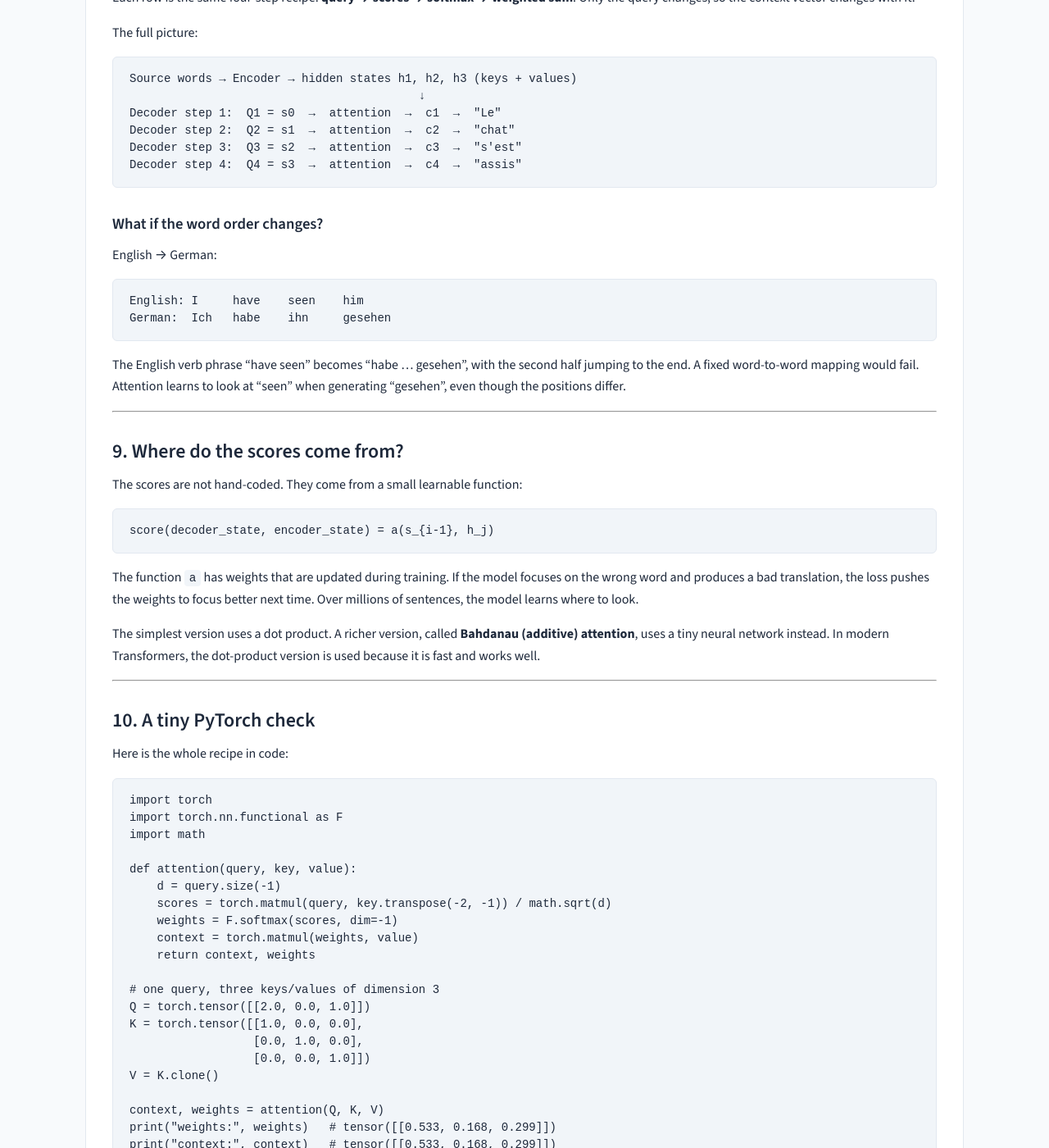
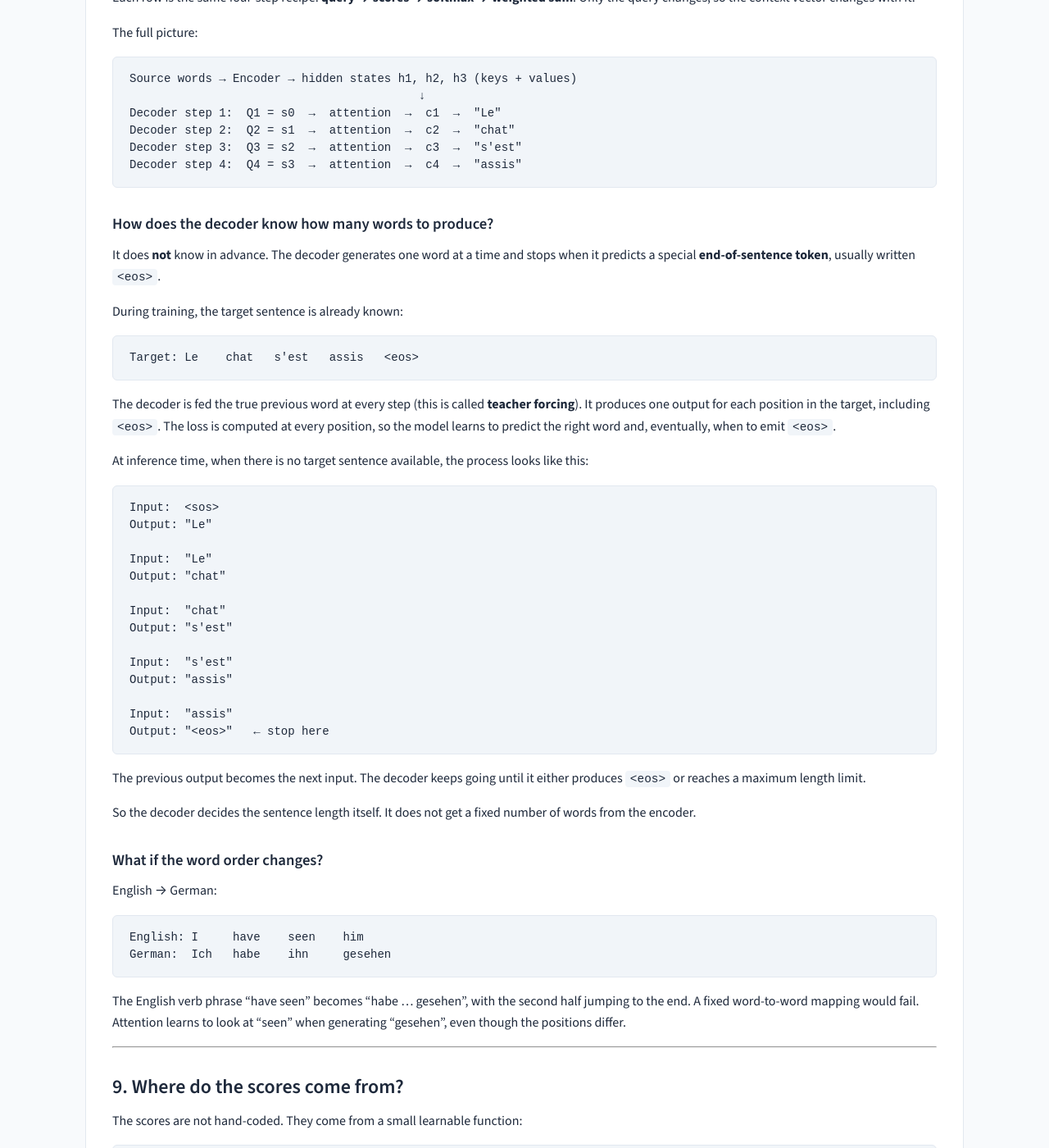
Before and after one commit to rilov/handbook, a Jekyll site: the page built from _topics/DL for GenAI - Part 4 - Math Behind Attention.md, in a window 1280 px wide and 1400 px high, scrolled down 6933 px. Shown: the whole window at 82% size. Built offline with Jekyll 4.4.1, drawn with Linux system fonts in a browser that asks for light colours.

Commit message:
Add decoder stopping explanation to Part 4
- Explain that the decoder does not know the target length in advance.
- Show how training uses teacher forcing against a known target (including
  the <eos> token), while inference feeds each predicted word back as the
  next input until <eos> is produced or a max length is reached.
- Clarify that the decoder decides sentence length, not the encoder.

Generated with [Devin](https://devin.ai)

Co-Authored-By: Devin <158243242+devin-ai-integration[bot]@users.noreply.github.com>

````diff
--- a/_topics/DL for GenAI - Part 4 - Math Behind Attention.md
+++ b/_topics/DL for GenAI - Part 4 - Math Behind Attention.md
@@ -342,6 +342,41 @@ Decoder step 3:  Q3 = s2  →  attention  →  c3  →  "s'est"
 Decoder step 4:  Q4 = s3  →  attention  →  c4  →  "assis"
 ```
 
+### How does the decoder know how many words to produce?
+
+It does **not** know in advance. The decoder generates one word at a time and stops when it predicts a special **end-of-sentence token**, usually written `<eos>`.
+
+During training, the target sentence is already known:
+
+```text
+Target: Le    chat   s'est   assis   <eos>
+```
+
+The decoder is fed the true previous word at every step (this is called **teacher forcing**). It produces one output for each position in the target, including `<eos>`. The loss is computed at every position, so the model learns to predict the right word and, eventually, when to emit `<eos>`.
+
+At inference time, when there is no target sentence available, the process looks like this:
+
+```text
+Input:  <sos>
+Output: "Le"
+
+Input:  "Le"
+Output: "chat"
+
+Input:  "chat"
+Output: "s'est"
+
+Input:  "s'est"
+Output: "assis"
+
+Input:  "assis"
+Output: "<eos>"   ← stop here
+```
+
+The previous output becomes the next input. The decoder keeps going until it either produces `<eos>` or reaches a maximum length limit.
+
+So the decoder decides the sentence length itself. It does not get a fixed number of words from the encoder.
+
 ### What if the word order changes?
 
 English → German:
````
